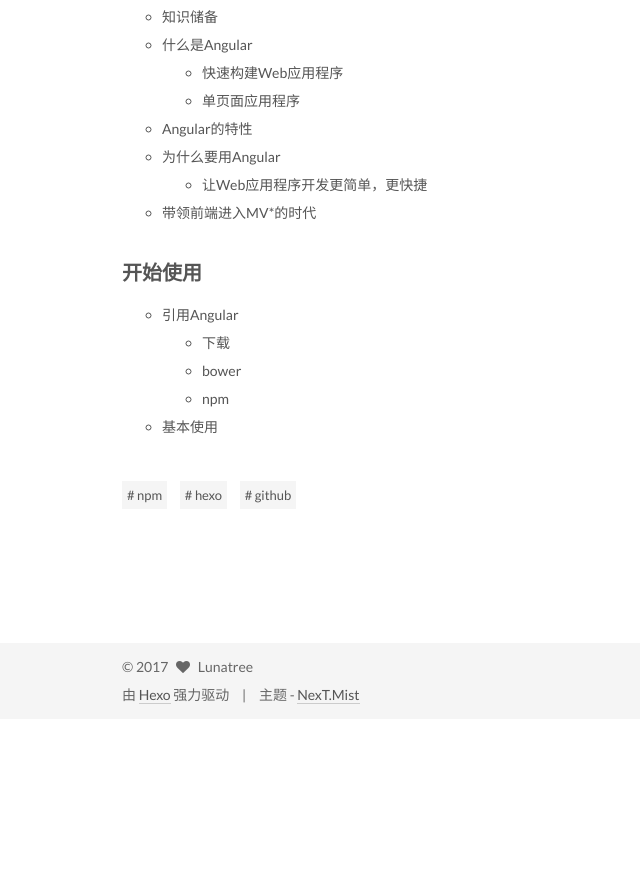
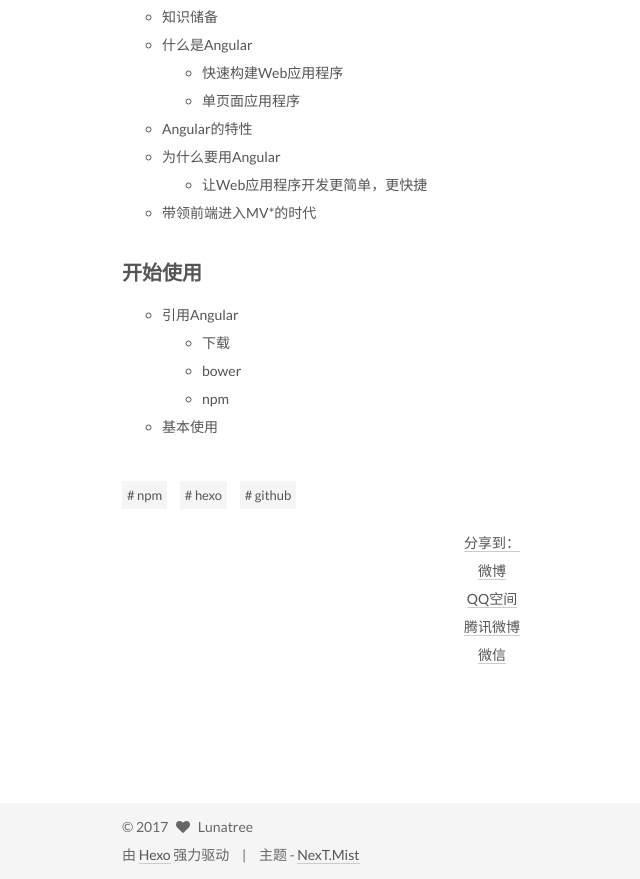
Before and after one commit to Lunatree/Lunatree.github.io, a plain HTML site: page 2016/01/24/hexo_github/index.html in a window 1280 px wide. Shown: the part 4224-5103 px from the top of the page, without its empty margins (8-648 px from the left). Before the commit the page ends 4943 px from the top, so only its background shows below. Drawn offline with Linux system fonts and the light colour scheme; a script that the page names is missing.

Commit message:
Site updated: 2017-01-24 14:04:49

```diff
--- a/2016/01/24/hexo_github/index.html
+++ b/2016/01/24/hexo_github/index.html
@@ -613,6 +613,25 @@
 
     <div class="post-spread">
 
+        <div class="ds-share flat" data-thread-key="2016/01/24/hexo_github/"
+     data-title="基于Hexo和Github搭建博客"
+     data-content=""
+     data-url="http://yoursite.com/2016/01/24/hexo_github/">
+  <div class="ds-share-inline">
+    <ul  class="ds-share-icons-16">
+
+      <li data-toggle="ds-share-icons-more"><a class="ds-more" href="javascript:void(0);">分享到：</a></li>
+      <li><a class="ds-weibo" href="javascript:void(0);" data-service="weibo">微博</a></li>
+      <li><a class="ds-qzone" href="javascript:void(0);" data-service="qzone">QQ空间</a></li>
+      <li><a class="ds-qqt" href="javascript:void(0);" data-service="qqt">腾讯微博</a></li>
+      <li><a class="ds-wechat" href="javascript:void(0);" data-service="wechat">微信</a></li>
+
+    </ul>
+    <div class="ds-share-icons-more">
+    </div>
+  </div>
+</div>
+
     </div>
   </div>
 
--- a/css/main.css
+++ b/css/main.css
@@ -1685,7 +1685,7 @@ pre .javascript .function {
   width: 4px;
   height: 4px;
   border-radius: 50%;
-  background: #8affff;
+  background: #01201b;
 }
 .links-of-blogroll {
   font-size: 13px;
```
